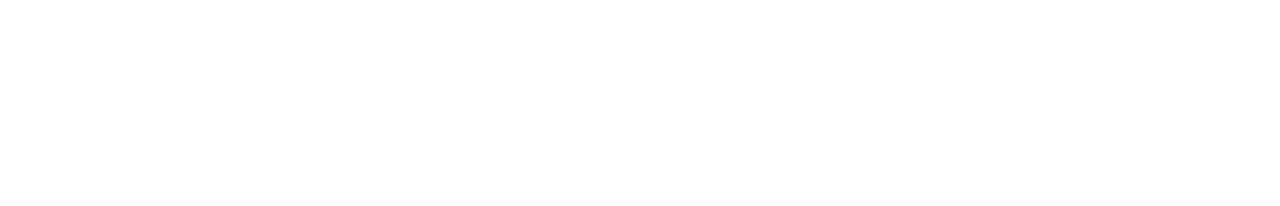
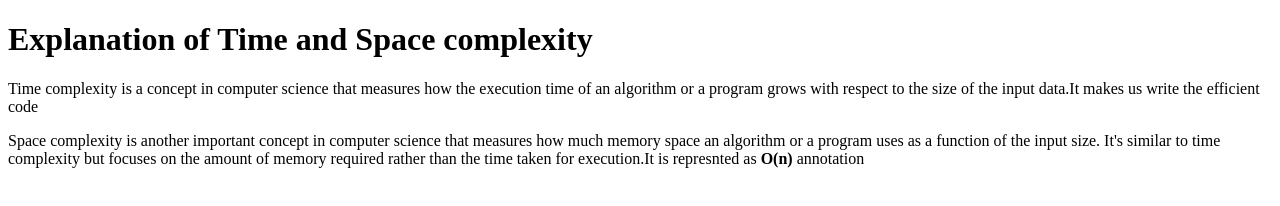
Before and after one commit to acciojob/time-and-space-complexity-pranay9949, a website: page main.html in a window 1280 px wide. Drawn offline with Linux system fonts and the light colour scheme.

Commit message:
created a submission

```diff
--- a/main.html
+++ b/main.html
@@ -10,7 +10,9 @@
 	<!-- the entire body must be written by student -->
     <script type="text/javascript" src="./script.js">
 </script>
-
+<h1>Explanation of Time and Space complexity</h1>
+<p>Time complexity is a concept in computer science that measures how the execution time of an algorithm or a program grows with respect to the size of the input data.It makes us write the efficient code</p>
+<p>Space complexity is another important concept in computer science that measures how much memory space an algorithm or a program uses as a function of the input size. It's similar to time complexity but focuses on the amount of memory required rather than the time taken for execution.It is represnted as <b>O(n)</b> annotation</p>
 </body>
 
 </html>
```
